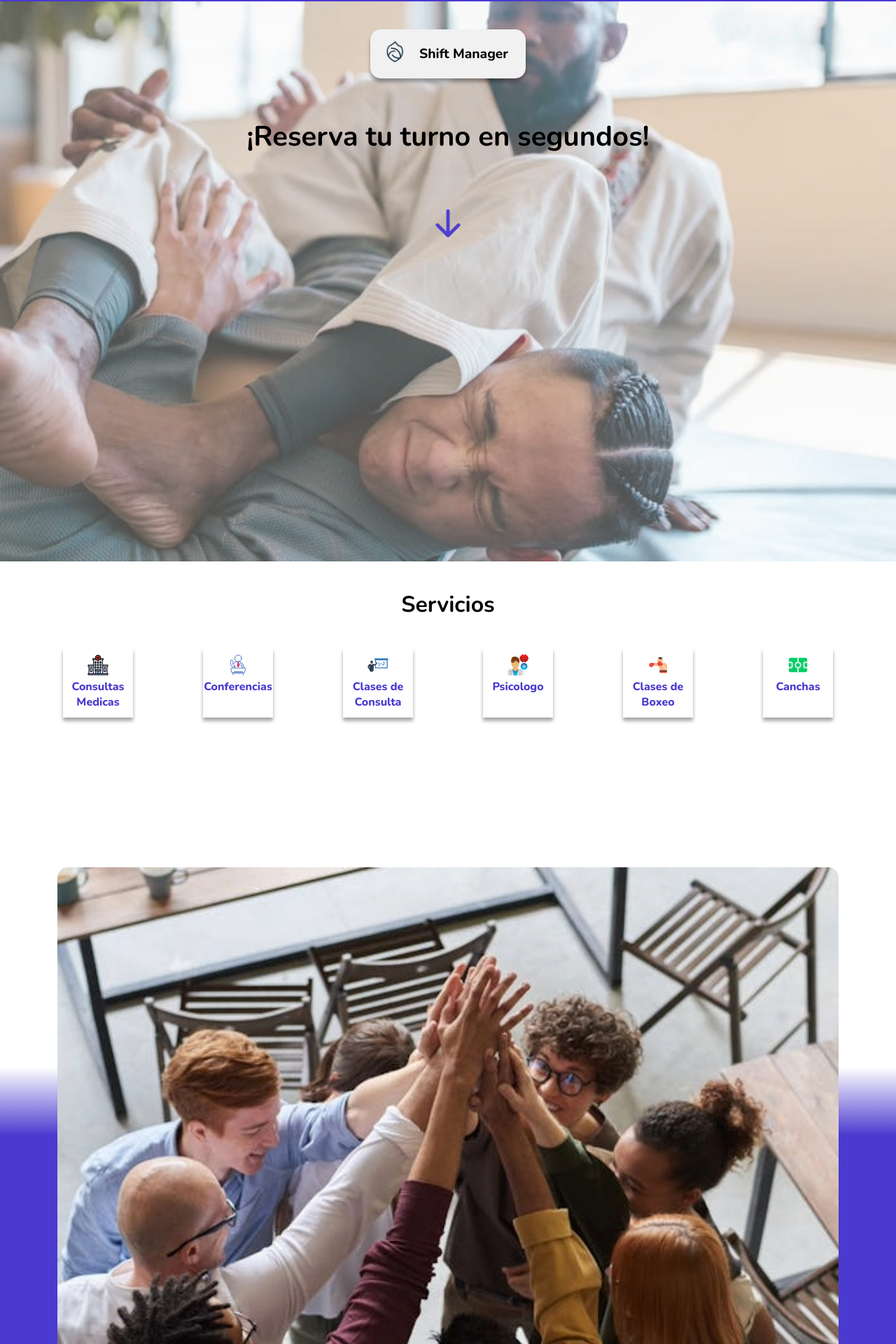
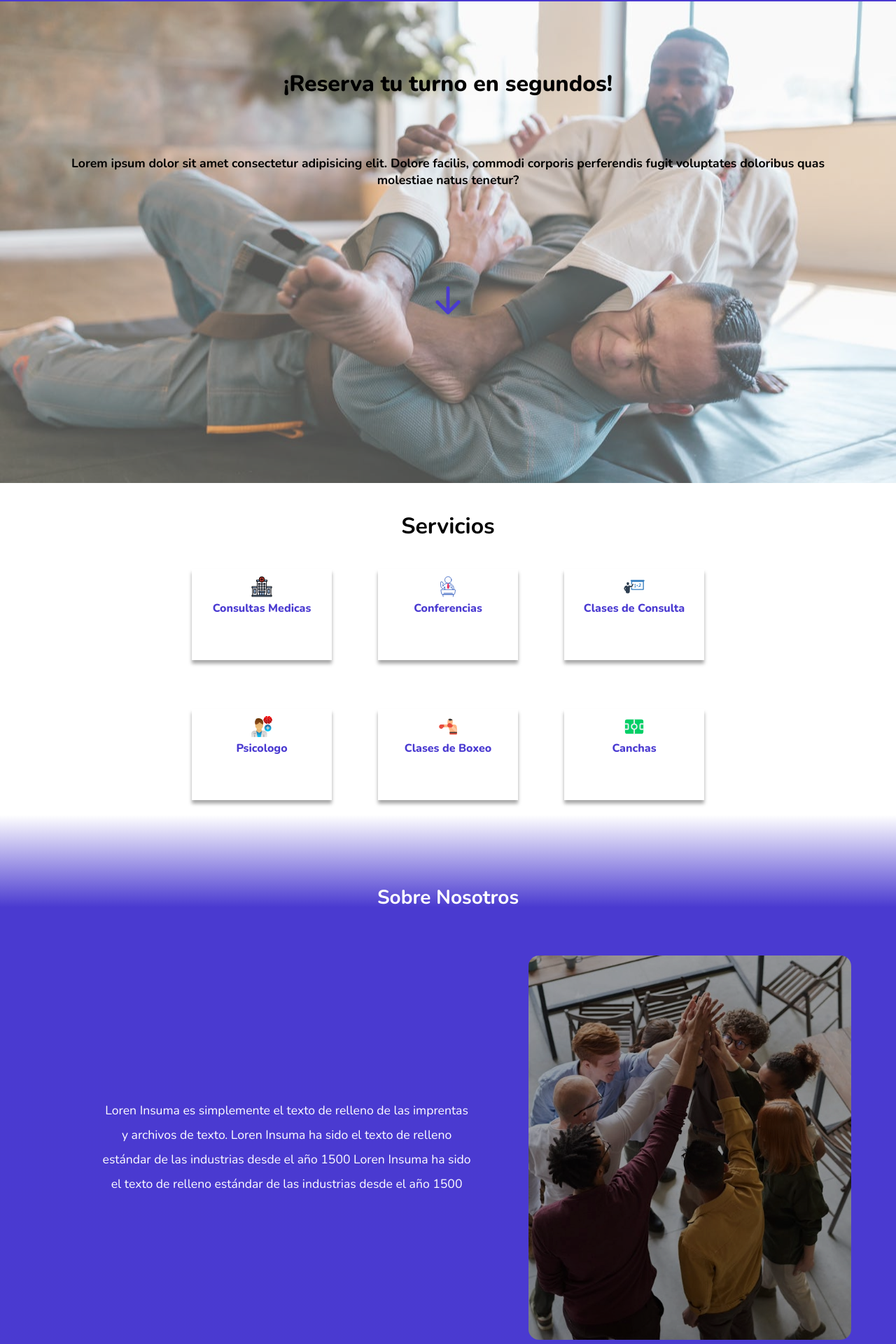
Before and after one commit to DiegoCanaless/ShiftManager, a React (Vite) app: page / in a window 1280 px wide. Shown: the part 110-2030 px from the top of the page at 70% size. Built offline with nearby package versions, Linux system fonts and the light colour scheme.

Commit message:
Progress towards the desktop

```diff
--- a/src/components/footer/footer.css
+++ b/src/components/footer/footer.css
@@ -58,12 +58,16 @@
 }
 
 @media (min-width: 433px) {
-    .footer {
-
-    }
 
     .imagenFooter {
         width: 70px;
+    }
+}
+
+@media (min-width: 810px) {
+    .footer{
+        padding-bottom: 10vh;
+        border: none;
     }
 }
 
@@ -71,7 +75,6 @@
     .footer {
         display: flex;
         padding: 0px;
-        padding-bottom: 25vh;
         flex-direction: column;
 
     }
--- a/src/components/navbarIndex/navbarIndex.css
+++ b/src/components/navbarIndex/navbarIndex.css
@@ -102,7 +102,11 @@
 
 @media (min-width: 650px){
     .listaNavBar{
-        padding-left: 22%;
+        padding-left: 10%;
+    }
+
+    .logo p{
+        font-size: 1.1rem;
     }
 }
 
@@ -150,7 +154,7 @@
     }
 
     .logo p{
-        width: 120px;
+        width: 130px;
         color: black;
         font-weight: 750;
     }
--- a/src/pages/home/home.css
+++ b/src/pages/home/home.css
@@ -18,6 +18,10 @@
     width: 100%;
     position: relative; /* Necesario para posicionar la pseudocapa */
     overflow: hidden; /* Evita que la pseudocapa sobresalga */
+}
+
+.textoHome{
+    display: none;
 }
 
 .contInicio::before {
@@ -142,6 +146,7 @@
     height: 50%;
     margin-top: 5vh;
     border-radius: 15px;
+    filter: brightness(65%)
 }
 
 .textoContactanos{
@@ -201,3 +206,166 @@
     background: rgb(255,255,255);
     background: linear-gradient(180deg, rgba(255,255,255,1) 0%, rgba(255,255,255,1) 28%, rgba(74,58,208,1) 32%, rgba(74,58,209,1) 100%);
 }
+
+@media (min-width: 356px){
+    .fondoGradiente{
+        background: rgb(255,255,255);
+        background: linear-gradient(180deg, rgba(255,255,255,1) 0%, rgba(255,255,255,1) 20%, rgba(74,58,208,1) 32%, rgba(74,58,209,1) 100%);
+    }
+}
+
+
+@media (min-width: 364px){
+    .service{
+        height: 120px;
+        width: 120px;
+    }
+
+    .tituloSobreNosotros{
+        font-size: 1.75rem;
+    }
+
+    .fondoGradiente{
+        background: rgb(255,255,255);
+        background: linear-gradient(180deg, rgba(255,255,255,1) 0%, rgba(255,255,255,1) 27%, rgba(74,58,208,1) 34%, rgba(74,58,209,1) 100%);
+    }
+}
+
+@media (min-width: 414px){
+    .service{
+        height: 120px;
+        width: 30vw;
+    }
+
+    .contSobreNosotros{
+        padding: 10vw;
+    }
+
+}
+
+@media (min-width: 560px){
+    .service{
+        height: 20vh;
+        width: 35vw;
+    }
+
+    .tituloSobreNosotros{
+        margin-top: 10vh;
+    }
+
+    .fondoGradiente{
+        background: rgb(255,255,255);
+        background: linear-gradient(180deg, rgba(255,255,255,1) 0%, rgba(255,255,255,1) 22%, rgba(74,58,208,1) 28%, rgba(74,58,209,1) 100%);
+    }
+
+}
+
+
+@media (min-width: 600px){
+    .contSobreNosotros img{
+        width: 70%;
+    }
+
+    .contSobreNosotros{
+        padding: 5vw;
+    }
+
+    .contSobreNosotros p{
+        margin-top: 0px;
+        padding: 0px 5vw;
+    }
+}
+
+@media (min-width: 650px){
+    .service{
+        width: 200px;
+    }
+
+    .contenedorServices{
+        gap: 30px;
+    }
+
+    .formularioIndex label{
+        width: 70%;
+    }
+}
+
+@media (min-width: 760px){
+    .fondoGradiente{
+        background: rgb(255,255,255);
+        background: linear-gradient(180deg, rgba(255,255,255,1) 0%, rgba(255,255,255,1) 20%, rgba(74,58,208,1) 25%, rgba(74,58,209,1) 100%);
+    }
+}
+
+
+@media (min-width: 810px){
+
+    .contInicio{
+        height: 86vh;
+    }
+
+    .logoInicioHome{
+        display: none;
+    }
+
+    .tituloHome{
+        font-size: 2rem;
+        font-weight: 800;
+        margin-bottom: 10vh;
+    }
+
+    .textoHome{
+        display: block;
+        text-align: center;
+        margin-top: 4%;
+        padding: 0px 12vh;
+        font-size: 1.1rem;
+        font-weight: 700;
+        margin-bottom: 15vh;
+    }
+
+
+    .contSobreNosotros{
+        flex-direction: row;
+    }
+
+    .contSobreNosotros img{
+        width: 40%;
+        margin-top: 0px;
+    }
+
+    .contSobreNosotros p{
+        padding: 0px 10vh;
+        font-size: 1.1rem;
+        line-height: 35px;
+    }
+
+    .formularioIndex textarea{
+        height: 200px;
+    }
+
+    .fondoGradiente{
+        background: rgb(255,255,255);
+        background: linear-gradient(180deg, rgba(255,255,255,1) 0%, rgba(255,255,255,1) 23%, rgba(74,58,208,1) 30%, rgba(74,58,209,1) 100%);
+    }
+
+    .service{
+        height: 130px;
+    }
+
+    .contInicio::before{
+        background-image: url(../../assets/img/FondoIndexDesktop.jpg);
+    }
+}
+
+@media (min-width: 945px){
+    .contenedorServices{
+        padding: 0px 15vw;
+    }
+}
+
+@media (min-width: 1100px){
+    .contenedorServices{
+        padding: 0px 20%;
+    }
+}
--- a/src/pages/home/home.jsx
+++ b/src/pages/home/home.jsx
@@ -23,6 +23,7 @@ export const home = () => {
 						</div>
 					</div>
 					<h1 className='tituloHome'>¡Reserva tu turno en segundos!</h1>
+					<p className="textoHome">Lorem ipsum dolor sit amet consectetur adipisicing elit. Dolore facilis, commodi corporis perferendis fugit voluptates doloribus quas molestiae natus tenetur?</p>
 					<i class="bi bi-arrow-down-short"></i>
 				</div>
 				<div className='fondoGradiente'>
@@ -68,7 +69,8 @@ export const home = () => {
 
 					<h2 className="tituloSobreNosotros">Sobre Nosotros</h2>
 					<div className='contSobreNosotros'>
-						<p>Lorem ipsum dolor sit amet consectetur adipisicing elit. Voluptatum quaerat totam, quis molestias facere dolores id aperiam perferendis officia consequuntur?</p>
+						<p>Loren Insuma es simplemente el texto de relleno de las imprentas y archivos de texto. Loren Insuma ha sido el texto de relleno estándar de las industrias desde el año 1500
+						Loren Insuma ha sido el texto de relleno estándar de las industrias desde el año 1500</p>
 						<img src={imgSobreNosotros} alt="" />
 					</div>
 
```
Also changed, not shown: src/assets/img/FondoIndexDesktop.jpg (added).
